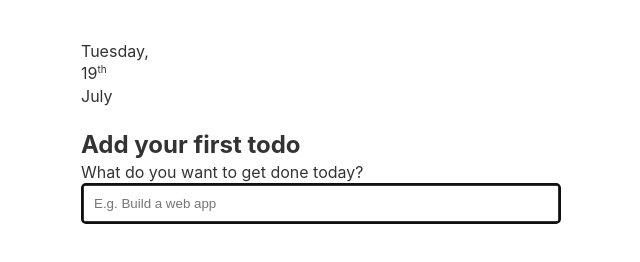
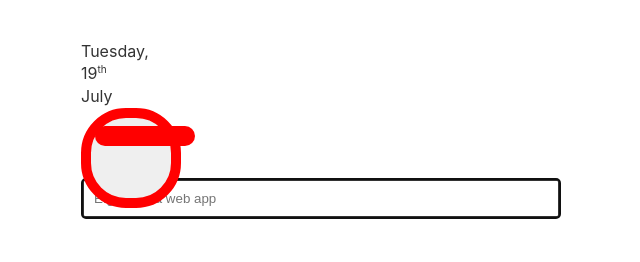
Before and after one commit to pvwyk/to-do-list, a website: page index.html in a window 1280 px wide. Shown: the whole page, without its empty margins (319-959 px from the left). Drawn offline with Linux system fonts and the light colour scheme.

Commit message:
after day one
This is the 2nd commit

```diff
--- a/index.css
+++ b/index.css
@@ -118,3 +118,42 @@ html {
   sup {
     font-size: x-small
   }
+
+  .gg-add {
+    box-sizing: border-box;
+    position: relative;
+    display: block;
+    width: 100px;
+    height: 100px;
+    border: 10px solid;
+    transform: scale(var(--ggs,1));
+    border-radius: 45px;
+    color: red
+
+ }
+ .gg-add::after,
+ .gg-add::before {
+    content: "";
+    display: block;
+    box-sizing: border-box;
+    position: absolute;
+    width: 100px;
+    height: 20px;
+    background: currentColor;
+    border-radius: 50px;
+    top: 8px;
+    left: 4px
+ }
+ .gg-add::after {
+    width: 2px;
+    height: 10px;
+    top: 4px;
+    left: 8px
+ }
+
+ .big-box{
+  width: 50px;
+  height: 50px;
+  top: 4px;
+  left: 8px
+ }
--- a/index.html
+++ b/index.html
@@ -2,7 +2,7 @@
 <html>
   <head>
     <link rel="stylesheet" href="index.css" />
-
+    <link href="https://css.gg/css" rel="stylesheet" />
     <meta name="viewport" content="width = device-width" />
   </head>
   <body>
@@ -13,17 +13,19 @@
         <p id="date2"></p>
         <p id="date3"></p>
         <p id="item-list"></p>
-
+        <div class="big-box">
+          <button class="gg-add"></button>
+        </div>
         <!-- <span id="date2"></span> -->
 
         <ul class="todo-list js-todo-list"></ul>
         <!-- add the empty state here -->
-        <div class="empty-state">
+        <!-- <div class="empty-state">
           <h2 class="empty-state__title">Add your first todo</h2>
           <p class="empty-state__description">
             What do you want to get done today?
           </p>
-        </div>
+        </div> -->
         <!-- end -->
         <form class="todo-form js-form">
           <input
--- a/package.json
+++ b/package.json
@@ -1,5 +1,8 @@
 {
   "devDependencies": {
     "prettier": "2.7.1"
+  },
+  "dependencies": {
+    "css.gg": "^2.0.0"
   }
 }
```
Also changed, not shown: 1 other file.
